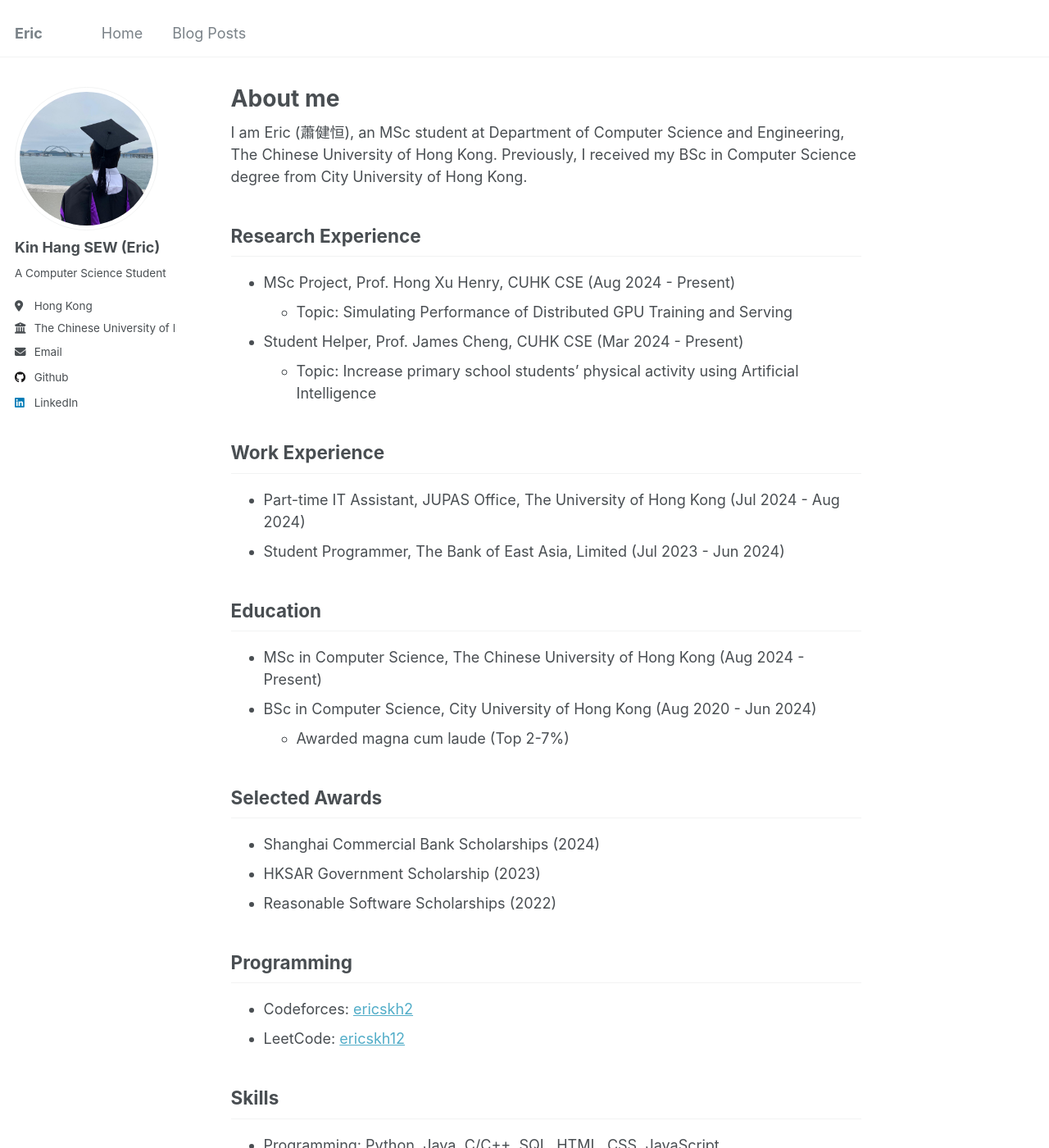
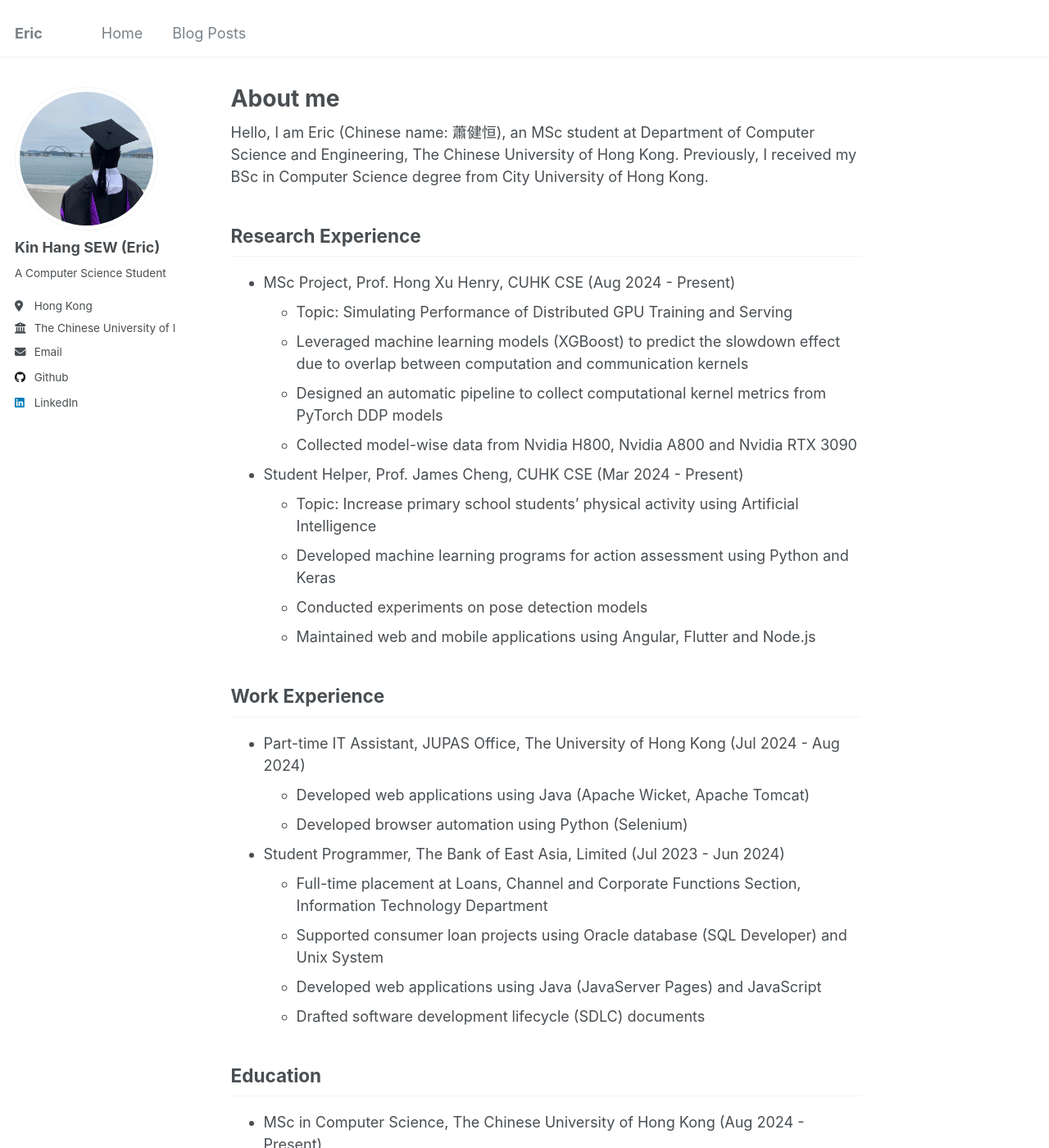
Before and after one commit to ericskh2/ericskh2.github.io, a Jekyll site: the page built from _pages/about.md, in a window 1280 px wide and 1400 px high. Shown: the whole window at 82% size. Built offline with Jekyll 4.4.1, drawn with Linux system fonts in a browser that asks for light colours; some of the changed text lies outside the part shown.

Commit message:
Update about.md

```diff
--- a/_pages/about.md
+++ b/_pages/about.md
@@ -7,25 +7,40 @@ redirect_from:
   - /about.html
 ---
 
-I am Eric (蕭健恒), an MSc student at Department of Computer Science and Engineering, The Chinese University of Hong Kong. Previously, I received my BSc in Computer Science degree from City University of Hong Kong.
+Hello, I am Eric (Chinese name: 蕭健恒), an MSc student at Department of Computer Science and Engineering, The Chinese University of Hong Kong. Previously, I received my BSc in Computer Science degree from City University of Hong Kong.
 
 Research Experience
 ------
 - MSc Project, Prof. Hong Xu Henry, CUHK CSE (Aug 2024 - Present)
   - Topic: Simulating Performance of Distributed GPU Training and Serving
+  - Leveraged machine learning models (XGBoost) to predict the slowdown effect due to overlap between
+computation and communication kernels
+  - Designed an automatic pipeline to collect computational kernel metrics from PyTorch DDP models
+  - Collected model-wise data from Nvidia H800, Nvidia A800 and Nvidia RTX 3090
 - Student Helper, Prof. James Cheng, CUHK CSE (Mar 2024 - Present)
   - Topic: Increase primary school students' physical activity using Artificial Intelligence
+  - Developed machine learning programs for action assessment using Python and Keras
+  - Conducted experiments on pose detection models
+  - Maintained web and mobile applications using Angular, Flutter and Node.js
 
 Work Experience
 ------
 - Part-time IT Assistant, JUPAS Office, The University of Hong Kong (Jul 2024 - Aug 2024)
+  - Developed web applications using Java (Apache Wicket, Apache Tomcat)
+  - Developed browser automation using Python (Selenium)
 - Student Programmer, The Bank of East Asia, Limited (Jul 2023 - Jun 2024)
+  - Full-time placement at Loans, Channel and Corporate Functions Section, Information Technology Department
+  - Supported consumer loan projects using Oracle database (SQL Developer) and Unix System
+  - Developed web applications using Java (JavaServer Pages) and JavaScript
+  - Drafted software development lifecycle (SDLC) documents
 
 Education
 ------
 - MSc in Computer Science, The Chinese University of Hong Kong (Aug 2024 - Present)
 - BSc in Computer Science, City University of Hong Kong (Aug 2020 - Jun 2024)
-  - Awarded magna cum laude (Top 2-7%)
+  - Completed Artificial Intelligence Study Stream and Data Science Study Stream
+  - Awarded magna cum laude (Top 7%)
+
 
 Selected Awards
 ------
```
